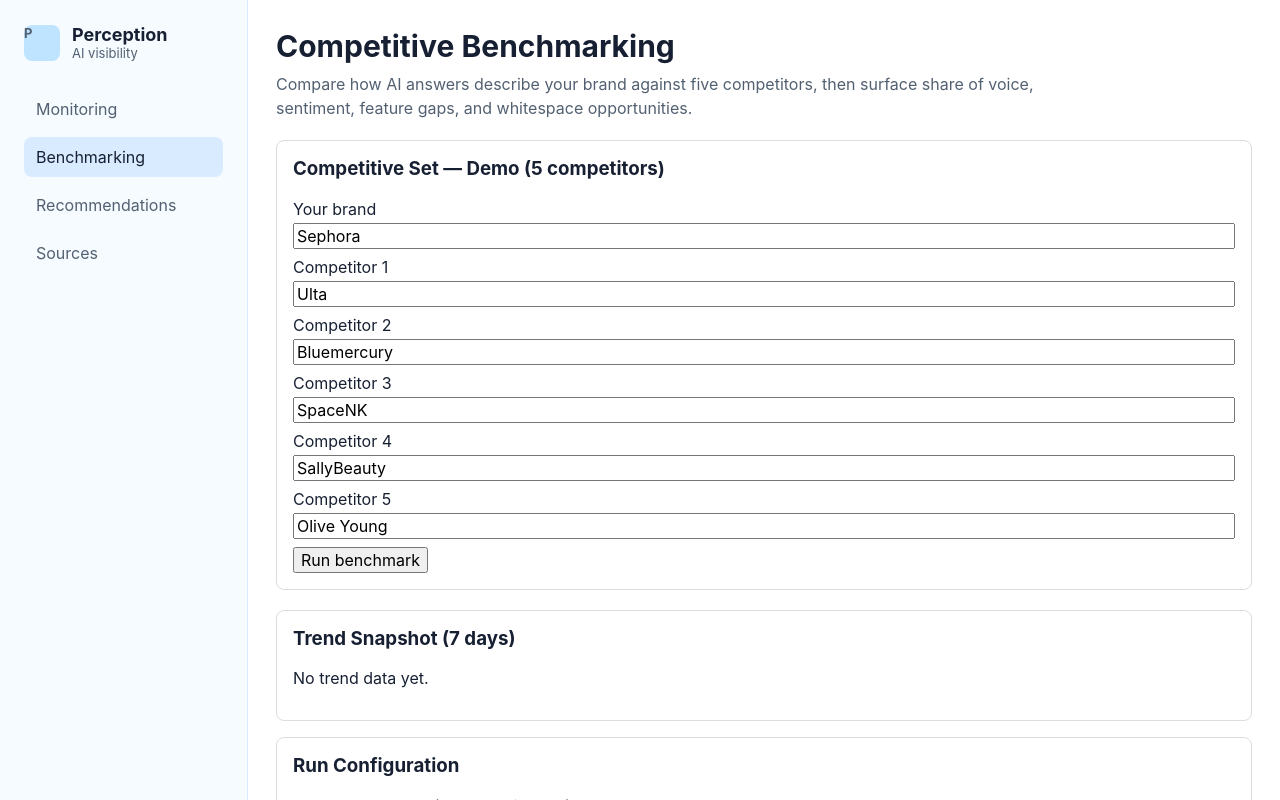
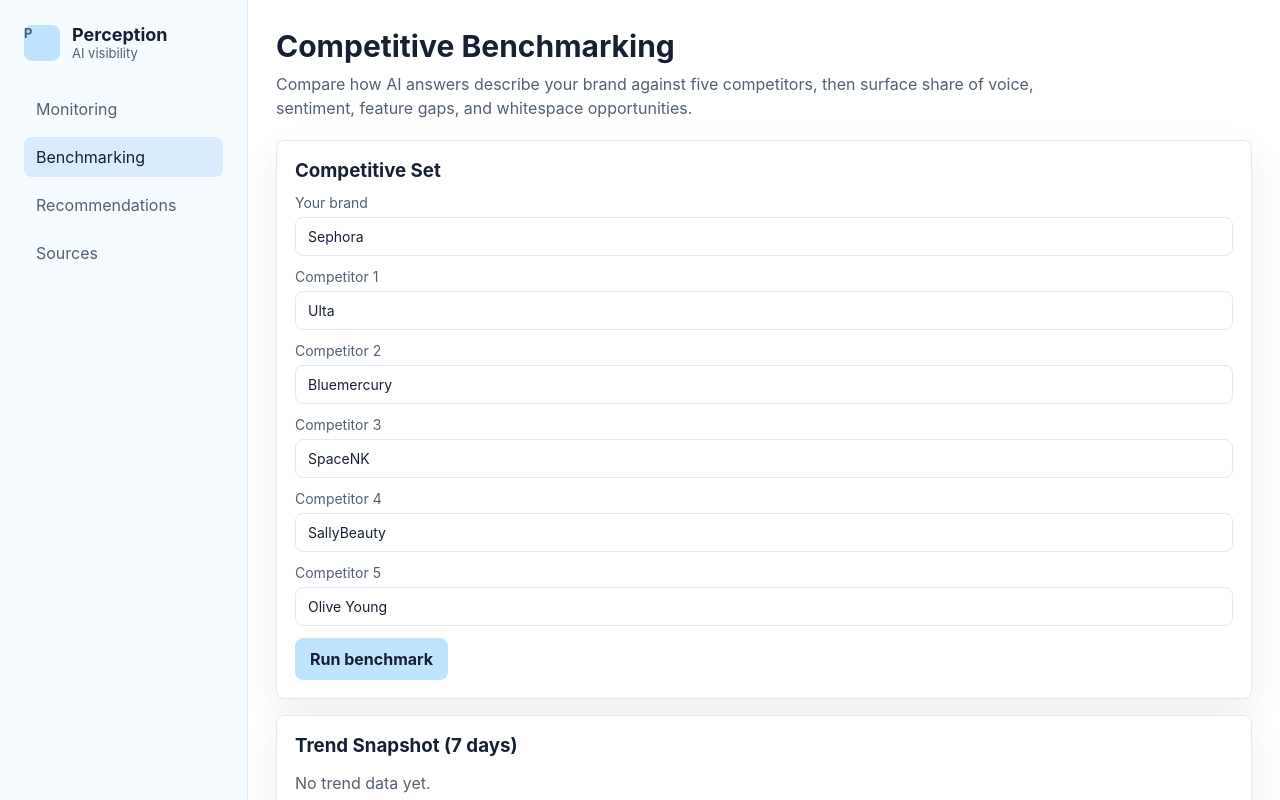
Before and after one commit to StanfordCS194/spr26-Team-14, a React (Vite) app in the folder web/: page / in a window 1280 px wide. Shown: the top 800 px of the page. Built offline with nearby package versions, Linux system fonts and the light colour scheme.

Commit message:
Polish benchmarking dashboard UI

```diff
--- a/web/src/app.css
+++ b/web/src/app.css
@@ -1,6 +1,13 @@
 :root {
   color: #172033;
   background: #ffffff;
+  --color-text: #172033;
+  --color-muted: #526071;
+  --color-line: #d8ebff;
+  --color-surface: #ffffff;
+  --color-soft: #f5fbff;
+  --color-blue: #bfe4ff;
+  --shadow-soft: 0 12px 32px rgba(23, 32, 51, 0.08);
   font-family:
     Inter, ui-sans-serif, system-ui, -apple-system, BlinkMacSystemFont, "Segoe UI", sans-serif;
 }
@@ -32,8 +39,8 @@
   display: flex;
   flex-direction: column;
   gap: 28px;
-  border-right: 1px solid #d8ebff;
-  background: #f5fbff;
+  border-right: 1px solid var(--color-line);
+  background: var(--color-soft);
   padding: 24px;
 }
 
@@ -63,8 +70,8 @@
   height: 36px;
   place-items: center;
   border-radius: 8px;
-  background: #bfe4ff;
-  color: #172033;
+  background: var(--color-blue);
+  color: var(--color-text);
   font-weight: 700;
 }
 
@@ -78,7 +85,7 @@
   border: 0;
   border-radius: 8px;
   background: transparent;
-  color: #526071;
+  color: var(--color-muted);
   cursor: pointer;
   padding: 10px 12px;
   text-align: left;
@@ -86,8 +93,8 @@
 
 .nav-item:hover,
 .nav-item.active {
-  background: #d8ebff;
-  color: #172033;
+  background: var(--color-line);
+  color: var(--color-text);
 }
 
 .workspace {
@@ -105,7 +112,7 @@
 
 .page-header p {
   max-width: 780px;
-  color: #526071;
+  color: var(--color-muted);
   line-height: 1.5;
   margin: 8px 0 0;
 }
@@ -117,9 +124,9 @@
 }
 
 .placeholder-panel {
-  border: 1px solid #d8ebff;
+  border: 1px solid var(--color-line);
   border-radius: 8px;
-  background: #ffffff;
+  background: var(--color-surface);
   padding: 20px;
 }
 
@@ -128,7 +135,7 @@
 }
 
 .placeholder-panel p {
-  color: #526071;
+  color: var(--color-muted);
   line-height: 1.5;
   margin: 0;
 }
@@ -140,7 +147,7 @@
 
   .sidebar {
     border-right: 0;
-    border-bottom: 1px solid #d8ebff;
+    border-bottom: 1px solid var(--color-line);
   }
 
   .nav-list {
@@ -151,3 +158,180 @@
     padding: 20px;
   }
 }
+
+.panel {
+  border: 1px solid var(--color-line);
+  border-radius: 8px;
+  background: var(--color-surface);
+  box-shadow: var(--shadow-soft);
+  padding: 18px;
+}
+
+.panel + .panel,
+.panel-grid + .panel,
+.run-panel + .panel {
+  margin-top: 16px;
+}
+
+.panel h3,
+.panel h4 {
+  margin: 0 0 12px;
+}
+
+.panel h4 {
+  font-size: 14px;
+}
+
+.panel p {
+  color: var(--color-muted);
+}
+
+.panel-grid {
+  display: grid;
+  grid-template-columns: repeat(2, minmax(0, 1fr));
+  gap: 16px;
+  margin-bottom: 16px;
+}
+
+.form-grid {
+  display: grid;
+  gap: 12px;
+}
+
+.form-grid label {
+  display: grid;
+  gap: 6px;
+  color: var(--color-muted);
+  font-size: 14px;
+}
+
+.text-input {
+  width: 100%;
+  border: 1px solid var(--color-line);
+  border-radius: 8px;
+  background: var(--color-surface);
+  color: var(--color-text);
+  padding: 10px 12px;
+}
+
+.text-input:focus {
+  border-color: var(--color-blue);
+  outline: 2px solid var(--color-blue);
+  outline-offset: 1px;
+}
+
+.primary-button {
+  width: fit-content;
+  border: 1px solid var(--color-blue);
+  border-radius: 8px;
+  background: var(--color-blue);
+  color: var(--color-text);
+  cursor: pointer;
+  font-weight: 700;
+  padding: 10px 14px;
+}
+
+.primary-button:disabled {
+  cursor: not-allowed;
+  opacity: 0.55;
+}
+
+.muted {
+  color: var(--color-muted);
+}
+
+.error-text {
+  color: #9f1d32;
+}
+
+.data-table {
+  width: 100%;
+  border-collapse: collapse;
+}
+
+.data-table th,
+.data-table td {
+  border-bottom: 1px solid var(--color-line);
+  padding: 10px 0;
+}
+
+.data-table th {
+  color: var(--color-muted);
+  font-size: 13px;
+  font-weight: 600;
+}
+
+.metric-row {
+  display: grid;
+  grid-template-columns: minmax(120px, 1fr) minmax(140px, 1.4fr) 56px;
+  align-items: center;
+  gap: 12px;
+  padding: 10px 0;
+}
+
+.metric-row + .metric-row {
+  border-top: 1px solid var(--color-line);
+}
+
+.metric-track {
+  height: 9px;
+  overflow: hidden;
+  border-radius: 999px;
+  background: var(--color-line);
+}
+
+.metric-fill {
+  height: 100%;
+  border-radius: inherit;
+  background: var(--color-blue);
+}
+
+.run-panel {
+  margin-bottom: 16px;
+}
+
+.run-grid {
+  display: grid;
+  grid-template-columns: repeat(auto-fit, minmax(240px, 1fr));
+  gap: 12px;
+}
+
+.stream-box {
+  border: 1px solid var(--color-line);
+  border-radius: 8px;
+  background: var(--color-soft);
+  padding: 12px;
+}
+
+.stream-output {
+  margin: 0;
+  white-space: pre-wrap;
+  color: var(--color-muted);
+  font-family: ui-monospace, SFMono-Regular, Menlo, Monaco, Consolas, monospace;
+  font-size: 12px;
+}
+
+.raw-output {
+  overflow-x: auto;
+  margin: 0;
+  color: var(--color-muted);
+}
+
+.gap-list {
+  margin: 0;
+  padding-left: 18px;
+}
+
+.gap-list li + li {
+  margin-top: 8px;
+}
+
+@media (max-width: 980px) {
+  .panel-grid {
+    grid-template-columns: 1fr;
+  }
+
+  .metric-row {
+    grid-template-columns: 1fr;
+  }
+}
--- a/web/src/components/competitive/CompetitiveSetPicker.tsx
+++ b/web/src/components/competitive/CompetitiveSetPicker.tsx
@@ -18,31 +18,33 @@
   }, [accountBrandName, competitorNames]);
 
   return (
-    <section style={{ border: "1px solid #ddd", borderRadius: 8, padding: 16, marginBottom: 20 }}>
-      <h3 style={{ marginTop: 0 }}>Competitive Set — Demo (5 competitors)</h3>
-      <label style={{ display: "block", marginBottom: 8 }}>
+    <section className="panel">
+      <h3>Competitive Set</h3>
+      <div className="form-grid">
+      <label>
         Your brand
         <input
+          className="text-input"
           value={accountBrandName}
           onChange={(e) => setAccountBrandName(e.target.value)}
-          style={{ width: "100%", marginTop: 4 }}
         />
       </label>
       {competitorNames.map((name, idx) => (
-        <label key={idx} style={{ display: "block", marginBottom: 8 }}>
+        <label key={idx}>
           Competitor {idx + 1}
           <input
+            className="text-input"
             value={name}
             onChange={(e) => {
               const next = [...competitorNames];
               next[idx] = e.target.value;
               setCompetitorNames(next);
             }}
-            style={{ width: "100%", marginTop: 4 }}
           />
         </label>
       ))}
       <button
+        className="primary-button"
         type="button"
         onClick={() => onCreate({ accountBrandName: accountBrandName.trim(), competitorNames })}
         disabled={!canSubmit || busy}
@@ -50,11 +52,12 @@
         {busy ? "Running 20-question benchmark..." : "Run benchmark"}
       </button>
       {busy && (
-        <p style={{ marginBottom: 0, color: "#555" }}>
+        <p className="muted">
           Generating brand-perception summaries and comparisons. This can take a bit while the server fans out the LLM
           calls.
         </p>
       )}
+      </div>
     </section>
   );
 }
--- a/web/src/components/competitive/WhitespacePanel.tsx
+++ b/web/src/components/competitive/WhitespacePanel.tsx
@@ -5,8 +5,8 @@
   const exclusion = gaps.filter((gap) => gap.gapType === "prompt_exclusion");
 
   return (
-    <section style={{ border: "1px solid #ddd", borderRadius: 8, padding: 16 }}>
-      <h3 style={{ marginTop: 0 }}>Gap Analysis Highlights</h3>
+    <section className="panel">
+      <h3>Gap Analysis Highlights</h3>
       <p>
         Prompt Exclusion Gaps: <strong>{exclusion.length}</strong>
       </p>
@@ -14,7 +14,7 @@
         Whitespace Opportunities: <strong>{whitespace.length}</strong>
       </p>
       {whitespace.length > 0 && (
-        <ul>
+        <ul className="gap-list">
           {whitespace.map((gap) => (
             <li key={gap.id}>
               Prompt run {gap.promptRunId} has no recommended brand; category {gap.categoryKey ?? "general"}.
--- a/web/src/pages/competitive.tsx
+++ b/web/src/pages/competitive.tsx
@@ -254,31 +254,24 @@
       </header>
 
       <CompetitiveSetPicker onCreate={createSet} busy={busy} />
-      {error && <p style={{ color: "crimson" }}>{error}</p>}
+      {error && <p className="error-text">{error}</p>}
 
       {(Object.keys(progressByBrand).length > 0 || judgeLines.length > 0 || busy) && (
-        <section style={{ marginBottom: 16, border: "1px solid #ddd", borderRadius: 8, padding: 16 }}>
-          <h3 style={{ marginTop: 0 }}>Live Run Stream</h3>
-          <p style={{ marginTop: 0 }}>{progressStatus}</p>
+        <section className="panel run-panel">
+          <h3>Live Run Stream</h3>
+          <p>{progressStatus}</p>
           {judgeLines.length > 0 && (
-            <div style={{ marginBottom: 12, padding: 12, borderRadius: 6, background: "#fafafa" }}>
+            <div className="stream-box">
               <strong>Judge</strong>
-              <pre style={{ margin: "8px 0 0", whiteSpace: "pre-wrap", fontFamily: "monospace", fontSize: 12 }}>
-                {judgeLines.join("\n")}
-              </pre>
+              <pre className="stream-output">{judgeLines.join("\n")}</pre>
             </div>
           )}
-          <section style={{ display: "grid", gridTemplateColumns: "repeat(auto-fit, minmax(240px, 1fr))", gap: 12 }}>
+          <section className="run-grid">
             {Object.entries(progressByBrand).map(([brandId, box]) => (
-              <article
-                key={brandId}
-                style={{ border: "1px solid #ddd", borderRadius: 8, padding: 12, background: "#fff" }}
-              >
-                <h4 style={{ margin: "0 0 8px" }}>{box.brandName}</h4>
-                <p style={{ margin: "0 0 8px", color: "#555" }}>{box.status}</p>
-                <pre style={{ margin: 0, whiteSpace: "pre-wrap", fontFamily: "monospace", fontSize: 12 }}>
-                  {box.lines.length ? box.lines.join("\n") : "Waiting for streamed output..."}
-                </pre>
+              <article key={brandId} className="stream-box">
+                <h4>{box.brandName}</h4>
+                <p>{box.status}</p>
+                <pre className="stream-output">{box.lines.length ? box.lines.join("\n") : "Waiting for streamed output..."}</pre>
               </article>
             ))}
           </section>
@@ -287,7 +280,7 @@
 
       {overview && (
         <>
-          <section style={{ display: "grid", gridTemplateColumns: "1fr 1fr", gap: 16, marginBottom: 16 }}>
+          <section className="panel-grid">
             <ShareOfVoiceChart rows={overview.rows} brandLabels={brandLabels} />
             <SentimentComparison rows={overview.rows} brandLabels={brandLabels} />
           </section>
@@ -297,18 +290,18 @@
             brandLabels={brandLabels}
             accountBrandName={accountBrandName}
           />
-          <section style={{ marginTop: 16 }}>
+          <section>
             <WhitespacePanel gaps={gaps} />
           </section>
         </>
       )}
 
-      <section style={{ marginTop: 16, border: "1px solid #ddd", borderRadius: 8, padding: 16 }}>
-        <h3 style={{ marginTop: 0 }}>Trend Snapshot (7 days)</h3>
+      <section className="panel">
+        <h3>Trend Snapshot (7 days)</h3>
         {!trends ? (
           <p>No trend data yet.</p>
         ) : (
-          <pre style={{ overflowX: "auto", margin: 0 }}>
+          <pre className="raw-output">
             {JSON.stringify(
               Object.fromEntries(
                 Object.entries(trends.seriesByBrand).map(([id, pts]) => [brandLabels[id] ?? id, pts]),
@@ -320,8 +313,8 @@
         )}
       </section>
 
-      <section style={{ marginTop: 16, border: "1px solid #ddd", borderRadius: 8, padding: 16 }}>
-        <h3 style={{ marginTop: 0 }}>Run Configuration</h3>
+      <section className="panel">
+        <h3>Run Configuration</h3>
         <p>
           Account: {accountBrandName} ({accountBrandId || "run to assign IDs"})
         </p>
```
Also changed, not shown: web/src/components/competitive/FeatureGapTable.tsx (+4 -4 lines), web/src/components/competitive/SentimentComparison.tsx (+14 -18 lines), web/src/components/competitive/ShareOfVoiceChart.tsx (+11 -18 lines).
